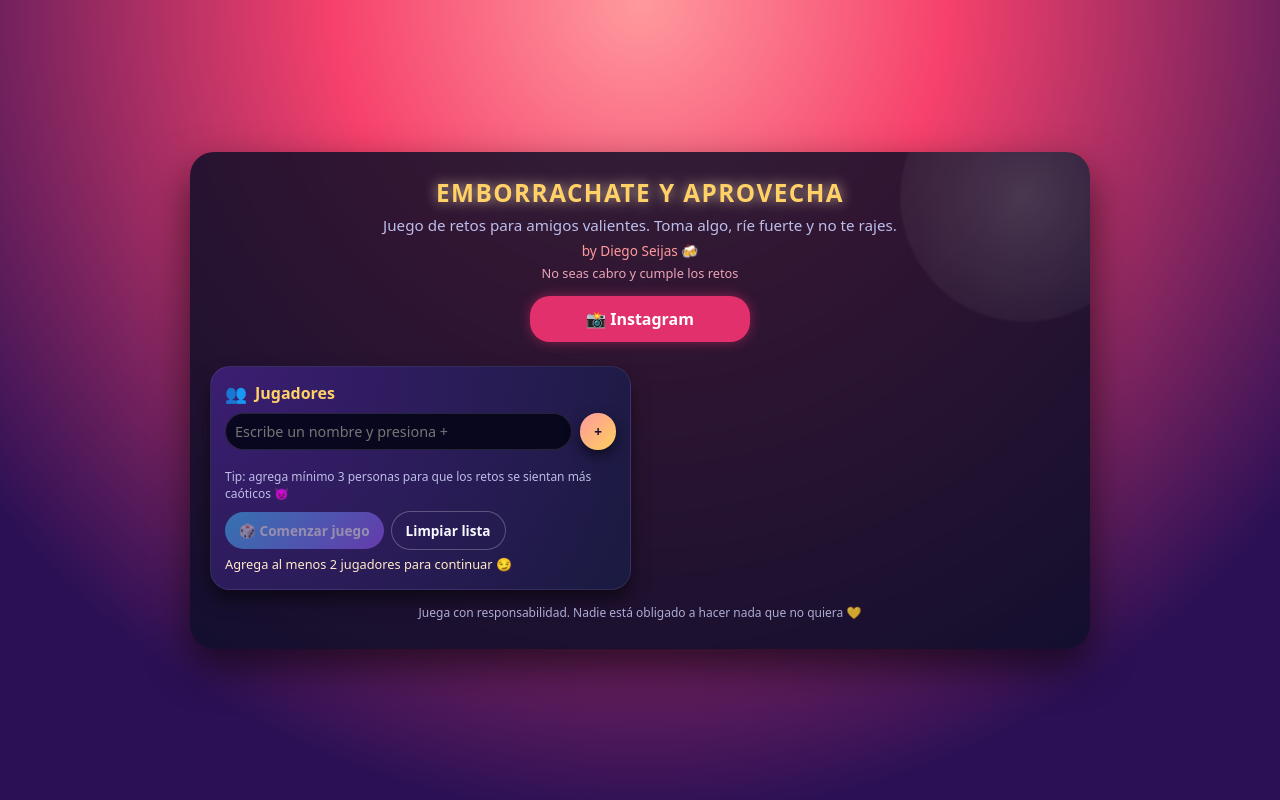
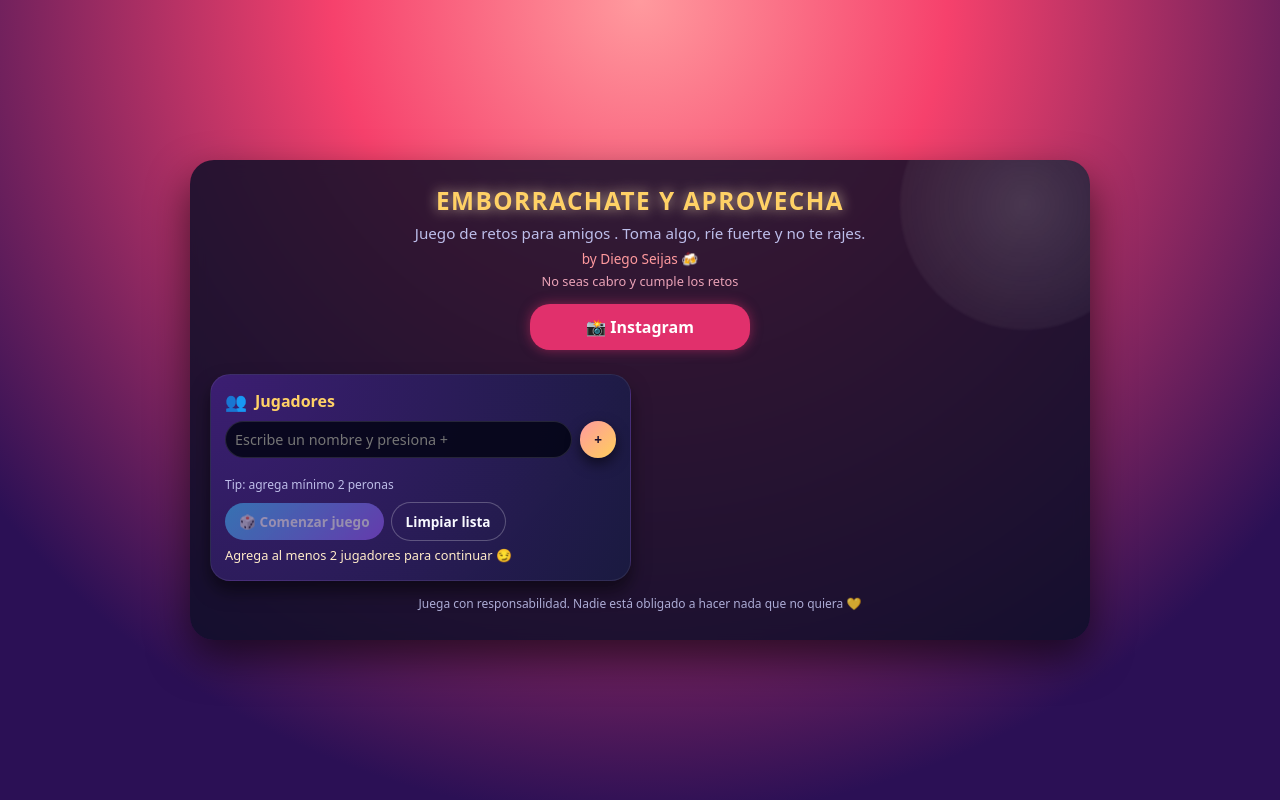
Before and after one commit to NotSeijas/emborracha-y-aprovecha, a plain HTML site: page index.html in a window 1280 px wide. Drawn offline with Linux system fonts and the light colour scheme.

```diff
--- a/index.html
+++ b/index.html
@@ -16,8 +16,7 @@
       <header class="header">
         <div class="game-name">Emborrachate y aprovecha</div>
         <p class="subtitle">
-          Juego de retos para amigos valientes. Toma algo, ríe fuerte y no te
-          rajes.
+          Juego de retos para amigos . Toma algo, ríe fuerte y no te rajes.
         </p>
         <p class="tagline">by Diego Seijas 🍻</p>
         <p class="age-warning">No seas cabro y cumple los retos</p>
@@ -49,10 +48,7 @@
 
             <div class="players-list" id="playersList"></div>
 
-            <p class="helper-text">
-              Tip: agrega mínimo 3 personas para que los retos se sientan más
-              caóticos 😈
-            </p>
+            <p class="helper-text">Tip: agrega mínimo 2 peronas</p>
 
             <div class="actions-row">
               <button class="btn btn-secondary" id="startGameBtn" disabled>
```
